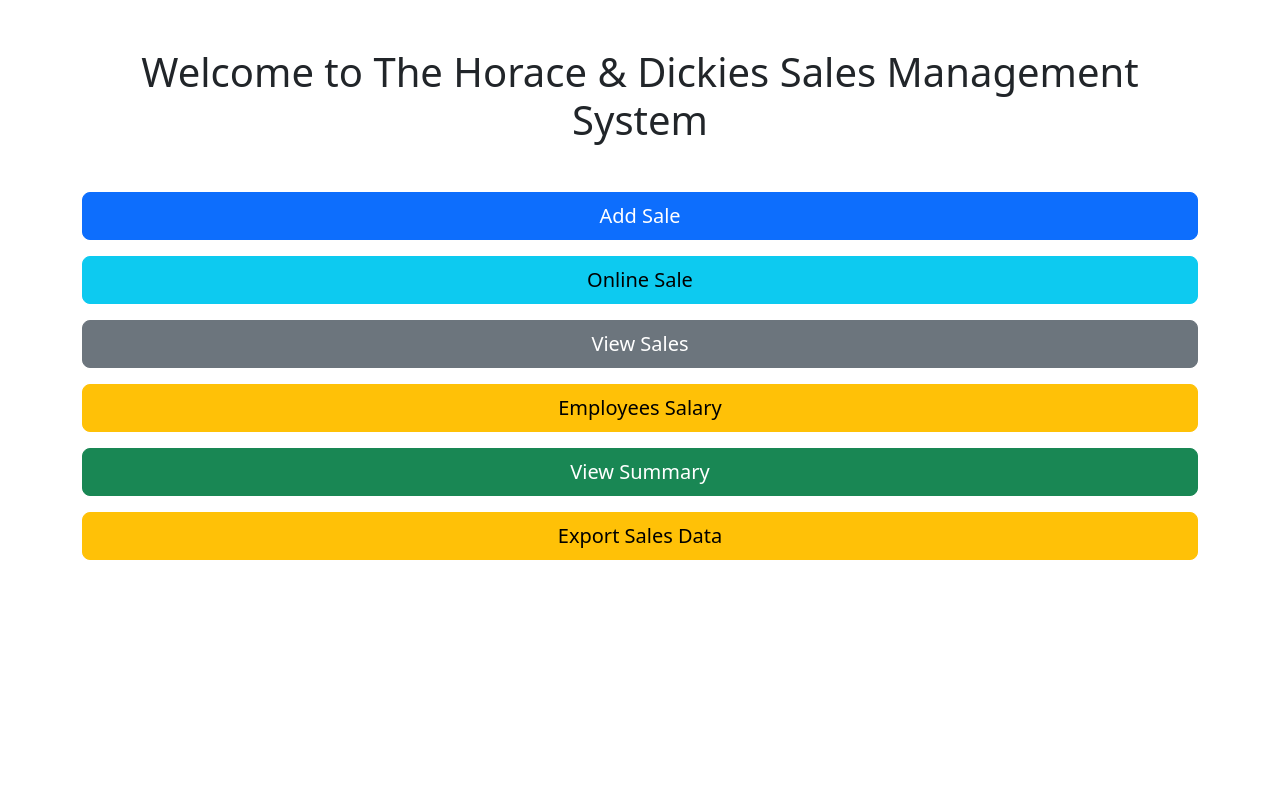
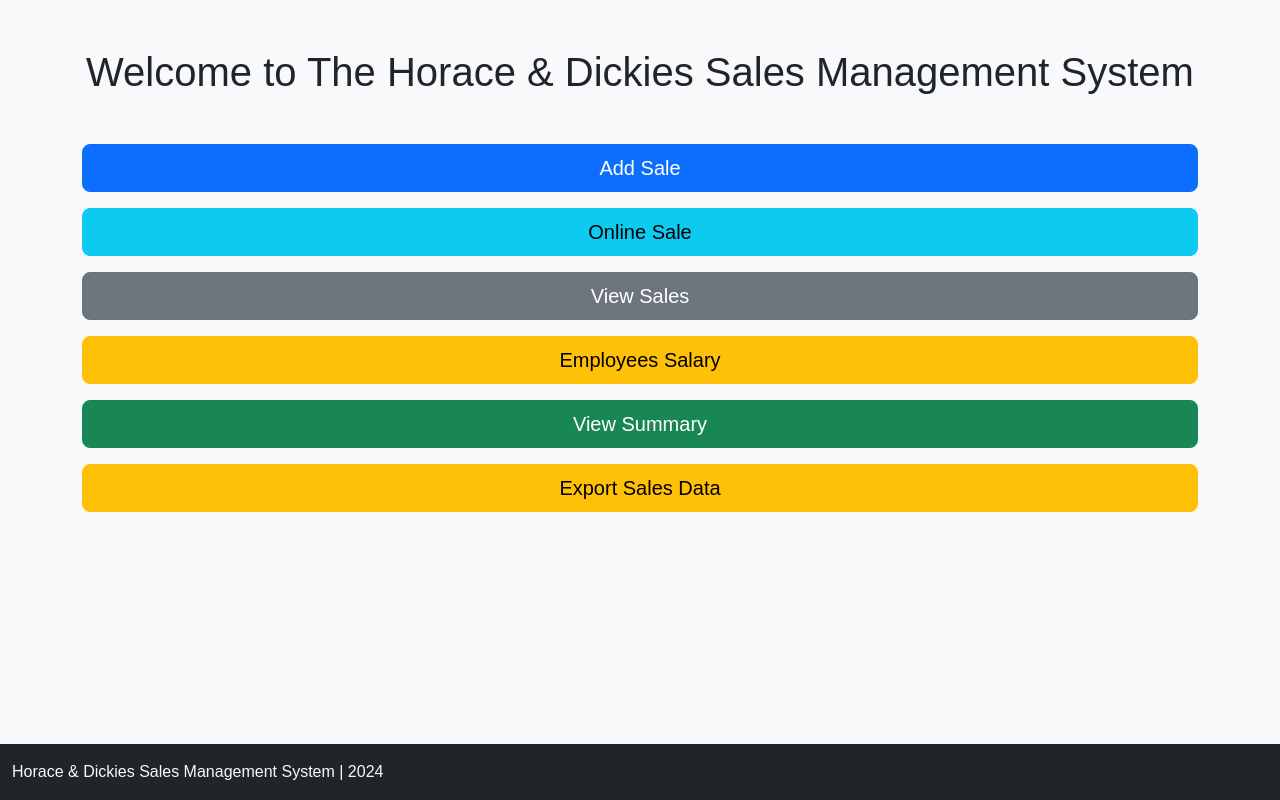
Before and after one commit to Ankursylhet123/Horace_And_Dickies, a Flask app: page / in a window 1280 px wide. Run offline with Flask 3, Linux system fonts and the light colour scheme.

Commit message:
Updated app.py and welcome.html

```diff
--- a/app.py
+++ b/app.py
@@ -28,13 +28,13 @@ init_db()
 
 #Welcome route
 @app.route('/')
-@app.route('/')
 def welcome():
     try:
         return render_template('welcome.html')
     except Exception as e:
         app.logger.error(f"Error loading welcome.html: {e}")
         return "An error occurred while loading the welcome page.", 500
+
 
 
 
--- a/templates/Welcome.html
+++ b/templates/Welcome.html
@@ -5,6 +5,18 @@
     <meta name="viewport" content="width=device-width, initial-scale=1.0">
     <title>Welcome</title>
     <link href="https://cdn.jsdelivr.net/npm/bootstrap@5.3.0-alpha3/dist/css/bootstrap.min.css" rel="stylesheet">
+    <style>
+        /* Fallback Styling */
+        body {
+            font-family: Arial, sans-serif;
+            margin: 0;
+            padding: 0;
+            background-color: #f8f9fa;
+        }
+        .container {
+            margin-top: 50px;
+        }
+    </style>
 </head>
 <body>
     <div class="container text-center mt-5">
@@ -19,5 +31,14 @@
             <a href="/export_sales" class="btn btn-warning btn-lg">Export Sales Data</a>
         </div>
     </div>
+
+    <!-- Add Footer -->
+    <nav class="navbar navbar-dark bg-dark fixed-bottom">
+        <div class="container-fluid">
+            <span class="navbar-text text-light">
+                Horace & Dickies Sales Management System | 2024
+            </span>
+        </div>
+    </nav>
 </body>
 </html>
```
